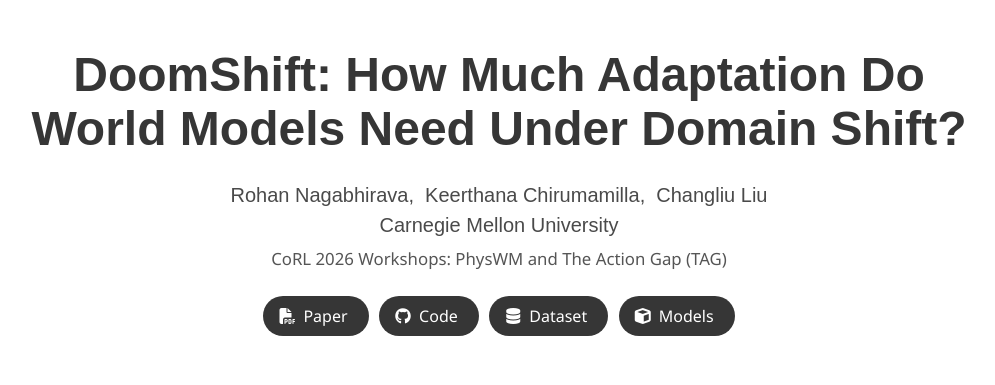
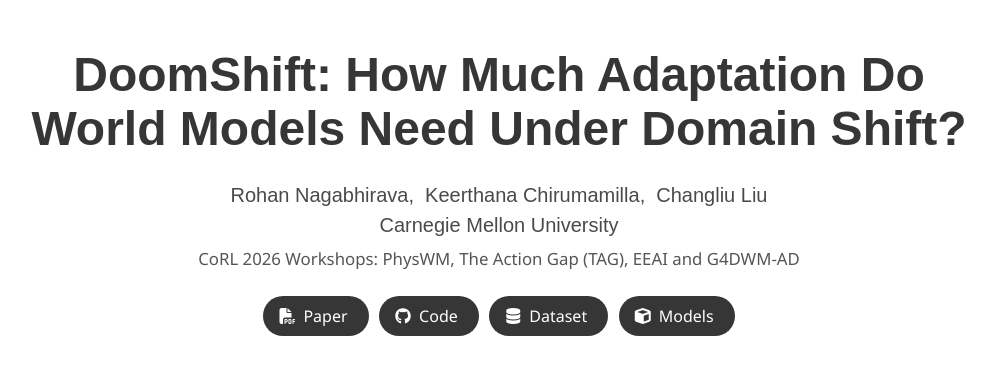
Before and after one commit to intelligent-control-lab/DoomShift, a plain HTML site: page docs/index.html in a window 1280 px wide. Shown: the top 385 px of the page, without its empty margins (141-1136 px from the left). Drawn offline with nearby package versions, Linux system fonts and the light colour scheme; some icons are missing; a web font is replaced by a local one.

Commit message:
update the paper pdf and venue line to the camera-ready

```diff
--- a/docs/index.html
+++ b/docs/index.html
@@ -39,7 +39,7 @@
         <span>Changliu Liu</span>
       </div>
       <div class="publication-authors"><span>Carnegie Mellon University</span></div>
-      <div class="publication-venue">CoRL 2026 Workshops: PhysWM and The Action Gap (TAG)</div>
+      <div class="publication-venue">CoRL 2026 Workshops: PhysWM, The Action Gap (TAG), EEAI and G4DWM-AD</div>
       <div class="publication-links" style="margin-top: 1.2rem;">
         <span class="link-block"><a href="static/DoomShift.pdf" class="button is-normal is-rounded is-dark">
           <span class="icon"><i class="fas fa-file-pdf"></i></span><span>Paper</span></a></span>
```
Also changed, not shown: 1 other file.
